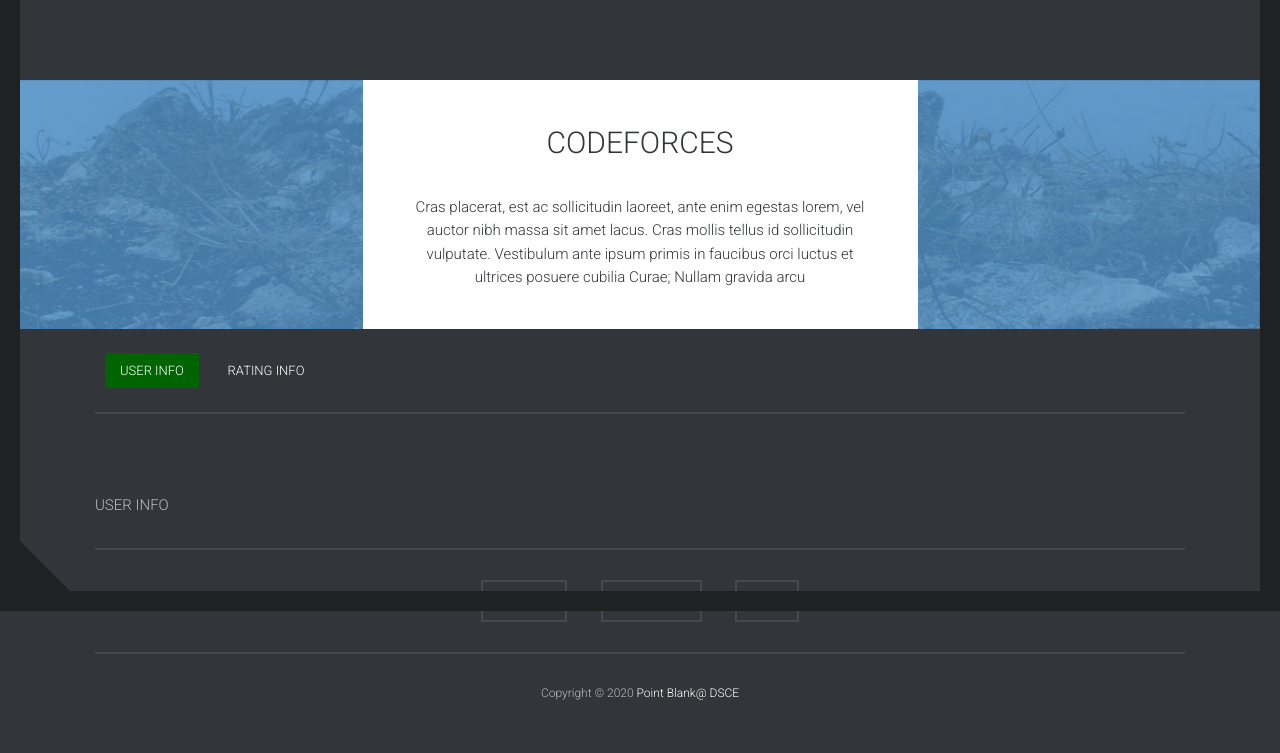
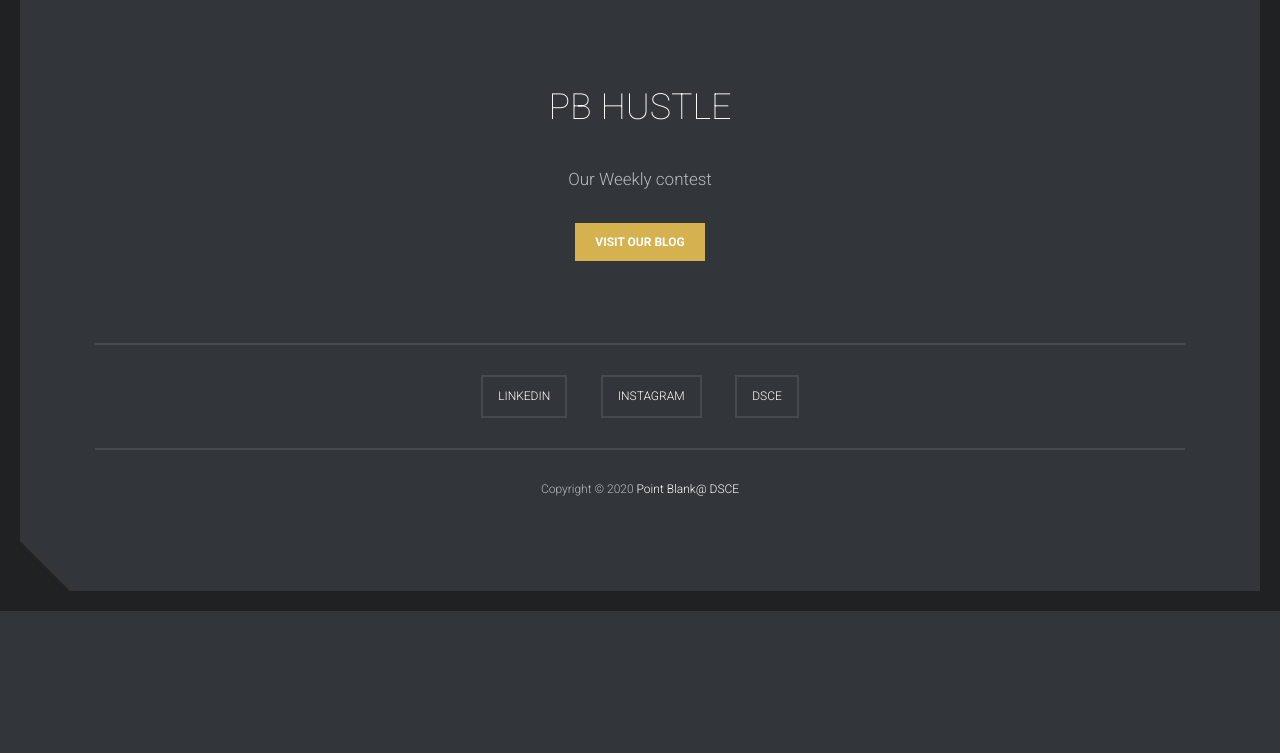
Before and after one commit to SSD-2020/PBhustle, a Django app: page /pbhustle/ in a window 1280 px wide. Shown: the part 189-942 px from the top of the page. After the commit the page ends 800 px from the top, so only its background shows below. Run offline with Django 3.2, Linux system fonts and the light colour scheme; some libraries are stand-ins or nearby versions.

Commit message:
pbhustlebug

```diff
--- a/PointBlank/templates/pbhustle.html
+++ b/PointBlank/templates/pbhustle.html
@@ -51,59 +51,17 @@
 		</div>
 	</header>
 
-<!-- <div id="menu-2" class="content about-section container"> -->
-	<div class="our-story">
-		<div class="story-bg animated fadeIn"></div>
-		<div class="row">
-			<div class="col-md-6 col-md-offset-3">
-				<div class="inner-story animated fadeInRight text-center">
-					<h2>CODEFORCES</h2>
-					<p>Cras placerat, est ac sollicitudin laoreet, ante enim egestas lorem, vel auctor nibh massa sit amet lacus. Cras mollis tellus id sollicitudin vulputate. Vestibulum ante ipsum primis in faucibus orci luctus et ultrices posuere cubilia Curae; Nullam gravida arcu</p>
-				<!-- </div> -->
-			</div>
-		</div>
+	<div class="blog-header text-center">
+		<h2 class="animated fadeInRight">PB Hustle</h2>
+		<p class="animated fadeInLeft">Our Weekly contest</p>
+		<a href="https://forum.dsce.in/t/pb-hustle-solution-links/183" class="blog-button animated fadeInUp">Visit Our Blog</a>
+	<!-- </div> -->
+
 	</div>
-</div>
 
 
-<!-- 2nd menu end -->
-
-<header class="site-header container animated fadeInDown">
-<div class="header-wrapper2">
-	<div class="row">
-		<div class="col-md-4">
-			<div class="site-branding">
-					<ul class="main-menu">
-							<li><a class="show-1 active homebutton" href="#">USER INFO</a></li>
-							<li><a class="show-2 aboutbutton" href="#">RATING INFO</a></li>
-					</ul>
-			</div>
-		</div>
-	</div>
-</div>
-</header>
 
 
-<div id="menu-container">
-<div id="menu-1" class="homepage home-section container">
-
-		<p class="animated fadeInRight">USER INFO</p>
-
-			<!-- </ul>
-			{% for key,value in info.items %}
-
-				<li> {{ key }} : {{ value }} </li>
-
-			{% endfor %}
-			</ul> -->
-
-</div>
-
-<div id="menu-2" class="content about-section container">
-	<p class="animated fadeInRight">RATING INFO</p>
-
-</div>
-</div>
 
 
 
```
